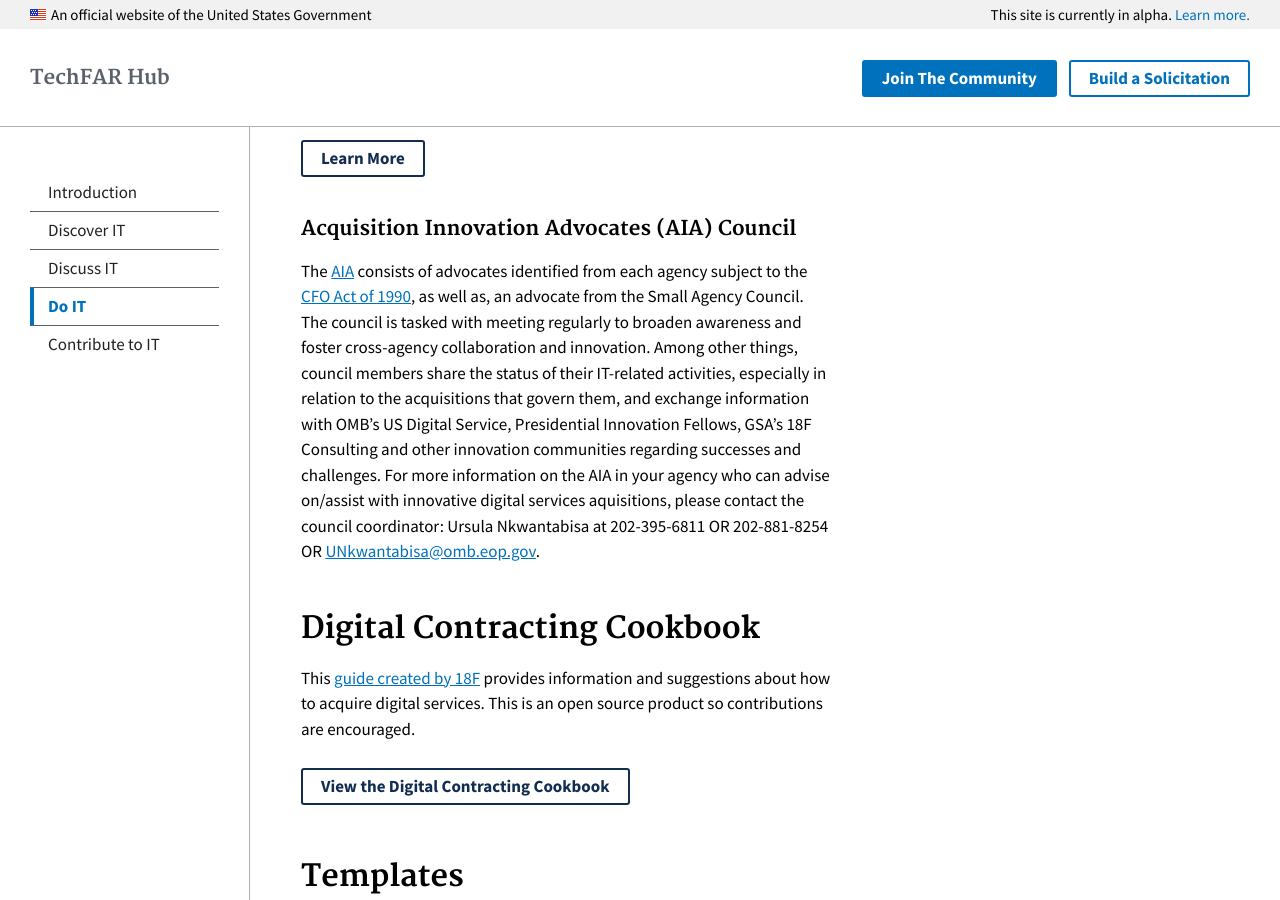
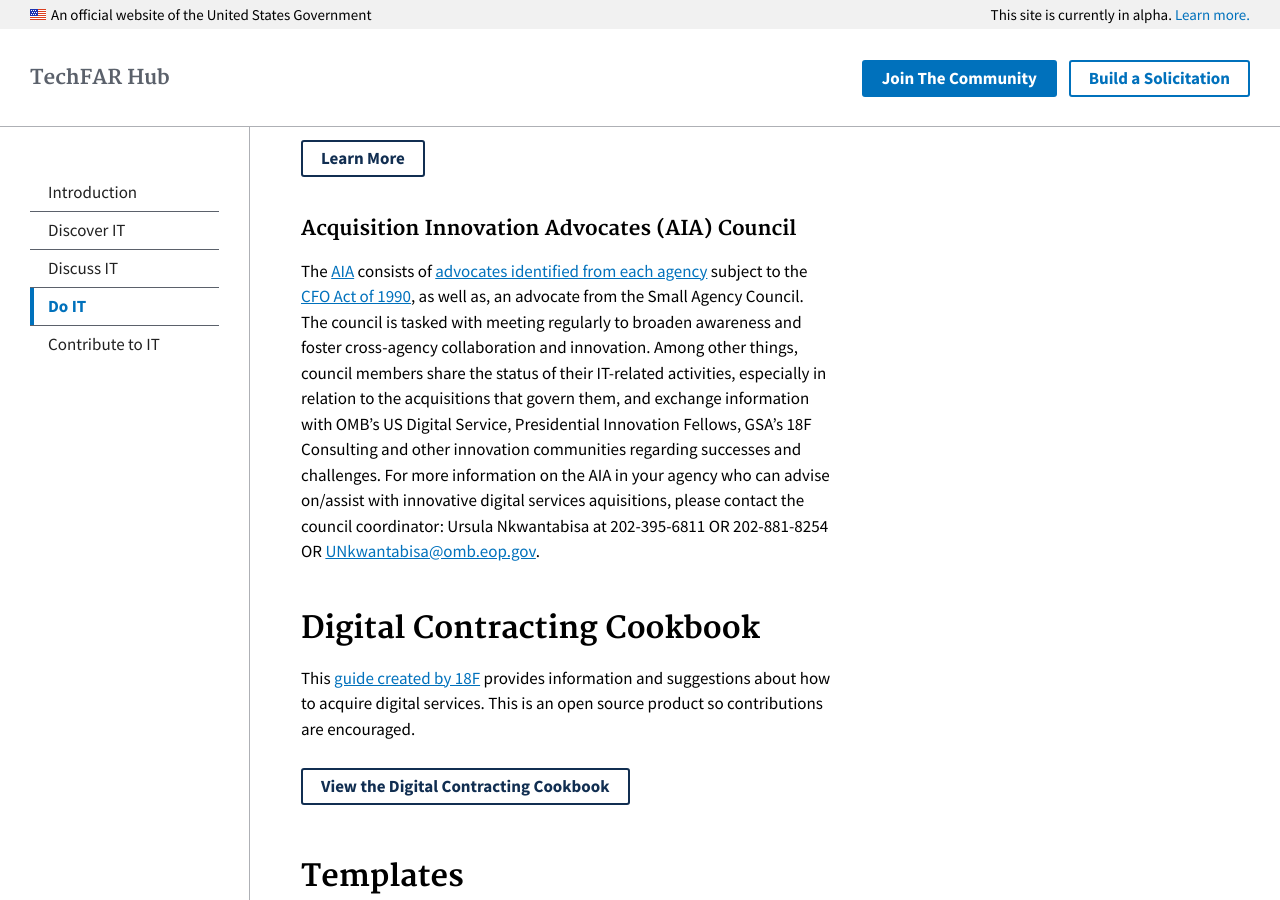
Before and after one commit to usds/techfar-hub, a Jekyll site: the page built from _topics/3_do-IT.md, in a window 1280 px wide and 900 px high, scrolled down 1344 px. Built offline with Jekyll 4.4.1, drawn with Linux system fonts in a browser that asks for light colours; some of the changed lines change nothing that is shown.

Commit message:
Adding link to PDF of AIA's

```diff
--- a/_topics/3_do-IT.md
+++ b/_topics/3_do-IT.md
@@ -32,7 +32,7 @@ The U.S. Small Business Administration (SBA), in collaboration with the U.S. Dig
 <a class="usa-button-outline usa-button-active" type="button" href="https://techfarhub.cio.gov/do-IT/SBA_8a/">Learn More</a>
 
 ### Acquisition Innovation Advocates (AIA) Council
-The [AIA](https://github.com/usds/techfar-hub/blob/master/assets/files/AIA-March9Memo.pdf){:target="_blank"} consists of advocates identified from each agency subject to the [CFO Act of 1990](https://cfo.gov/about/){:target="_blank"}, as well as, an advocate from the Small Agency Council.  The council is tasked with meeting regularly to broaden awareness and foster cross-agency collaboration and innovation. Among other things, council members share the status of their IT-related activities, especially in relation to the acquisitions that govern them, and exchange information with OMB's US Digital Service, Presidential Innovation Fellows, GSA’s 18F Consulting and other innovation communities regarding successes and challenges. For more information on the AIA in your agency who can advise on/assist with innovative digital services aquisitions, please contact the council coordinator: Ursula Nkwantabisa at 202-395-6811 OR 202-881-8254 OR <UNkwantabisa@omb.eop.gov>.
+The [AIA](https://github.com/usds/techfar-hub/blob/master/assets/files/AIA-March9Memo.pdf){:target="_blank"} consists of [advocates identified from each agency](https://github.com/usds/techfar-hub/blob/master/assets/files/AIA-March9Memo.pdf){:target="_blank"} subject to the [CFO Act of 1990](https://cfo.gov/about/){:target="_blank"}, as well as, an advocate from the Small Agency Council.  The council is tasked with meeting regularly to broaden awareness and foster cross-agency collaboration and innovation. Among other things, council members share the status of their IT-related activities, especially in relation to the acquisitions that govern them, and exchange information with OMB's US Digital Service, Presidential Innovation Fellows, GSA’s 18F Consulting and other innovation communities regarding successes and challenges. For more information on the AIA in your agency who can advise on/assist with innovative digital services aquisitions, please contact the council coordinator: Ursula Nkwantabisa at 202-395-6811 OR 202-881-8254 OR <UNkwantabisa@omb.eop.gov>.
 
 ## Digital Contracting Cookbook
 
```
